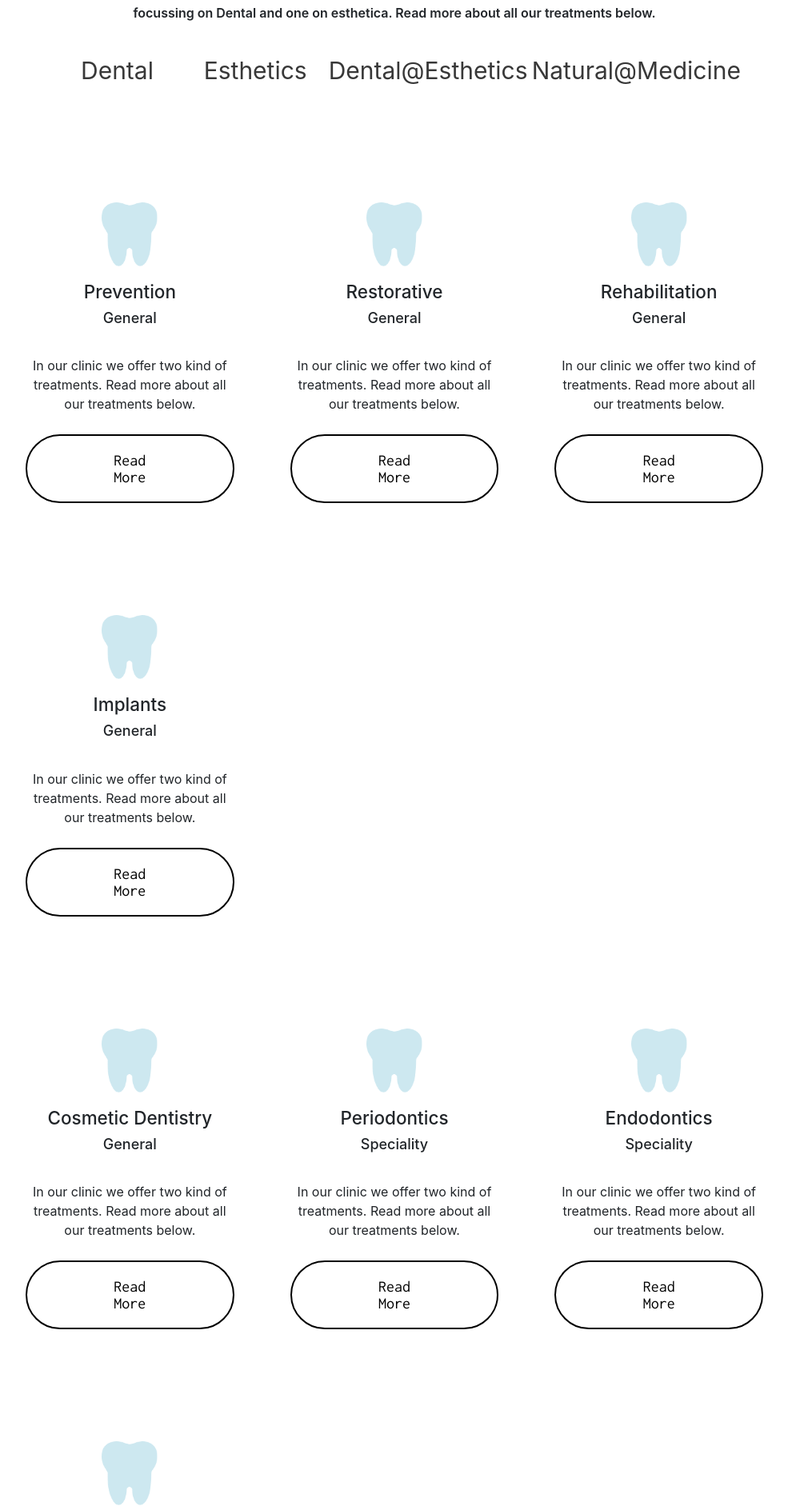
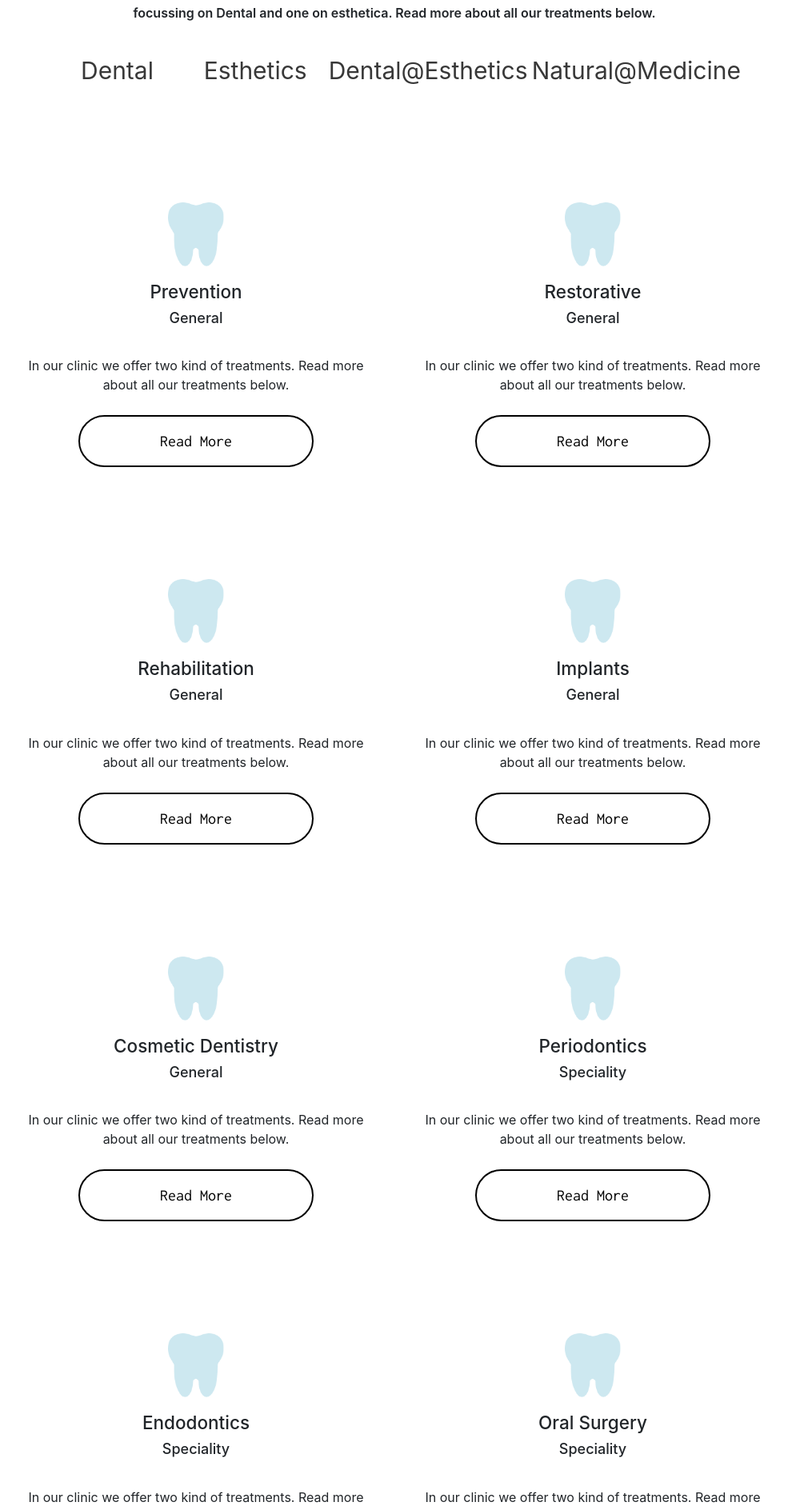
Before and after one commit to xinhonglee/mde-frontend, a Nuxt app: page /Treatments in a window 1280 px wide. Shown: the part 441-2329 px from the top of the page at 80% size, without its empty margins (147-1132 px from the left). Built offline with nearby package versions, Linux system fonts and the light colour scheme.

Commit message:
update sectionDental

```diff
--- a/components/Pages/Treatments/SectionDental.vue
+++ b/components/Pages/Treatments/SectionDental.vue
@@ -2,7 +2,7 @@
     <section class="treatments-content">
         <div class="container">
             <b-row>
-                <b-col xl="3" lg="4" sm="6">
+                <b-col xl="3" lg="6">
                     <div class="treatments-content-item">
                         <div class="item-image">
                             <img src="~/assets/images/treatments/dental-tooth.png"/>
@@ -18,7 +18,7 @@
                         </div>
                     </div>
                 </b-col>
-                <b-col xl="3" lg="4" sm="6">
+                <b-col xl="3" lg="6">
                     <div class="treatments-content-item">
                         <div class="item-image">
                             <img src="~/assets/images/treatments/dental-tooth.png"/>
@@ -34,7 +34,7 @@
                         </div>
                     </div>
                 </b-col>
-                <b-col xl="3" lg="4" sm="6">
+                <b-col xl="3" lg="6">
                     <div class="treatments-content-item">
                         <div class="item-image">
                             <img src="~/assets/images/treatments/dental-tooth.png"/>
@@ -50,7 +50,7 @@
                         </div>
                     </div>
                 </b-col>
-                <b-col xl="3" lg="4" sm="6">
+                <b-col xl="3" lg="6">
                     <div class="treatments-content-item">
                         <div class="item-image">
                             <img src="~/assets/images/treatments/dental-tooth.png"/>
@@ -68,7 +68,7 @@
                 </b-col>
             </b-row>
             <b-row>
-                <b-col xl="3" lg="4" sm="6">
+                <b-col xl="3" lg="6">
                     <div class="treatments-content-item">
                         <div class="item-image">
                             <img src="~/assets/images/treatments/dental-tooth.png"/>
@@ -84,7 +84,7 @@
                         </div>
                     </div>
                 </b-col>
-                <b-col xl="3" lg="4" sm="6">
+                <b-col xl="3" lg="6">
                     <div class="treatments-content-item">
                         <div class="item-image">
                             <img src="~/assets/images/treatments/dental-tooth.png"/>
@@ -100,7 +100,7 @@
                         </div>
                     </div>
                 </b-col>
-                <b-col xl="3" lg="4" sm="6">
+                <b-col xl="3" lg="6">
                     <div class="treatments-content-item">
                         <div class="item-image">
                             <img src="~/assets/images/treatments/dental-tooth.png"/>
@@ -116,7 +116,7 @@
                         </div>
                     </div>
                 </b-col>
-                <b-col xl="3" lg="4" sm="6">
+                <b-col xl="3" lg="6">
                     <div class="treatments-content-item">
                         <div class="item-image">
                             <img src="~/assets/images/treatments/dental-tooth.png"/>
@@ -134,7 +134,7 @@
                 </b-col>
             </b-row>
             <b-row class="body-content-group">
-                <b-col xl="3" lg="4" sm="6">
+                <b-col xl="3" lg="6">
                     <div class="treatments-content-item">
                         <div class="item-image">
                             <img src="~/assets/images/treatments/dental-tooth.png"/>
```
